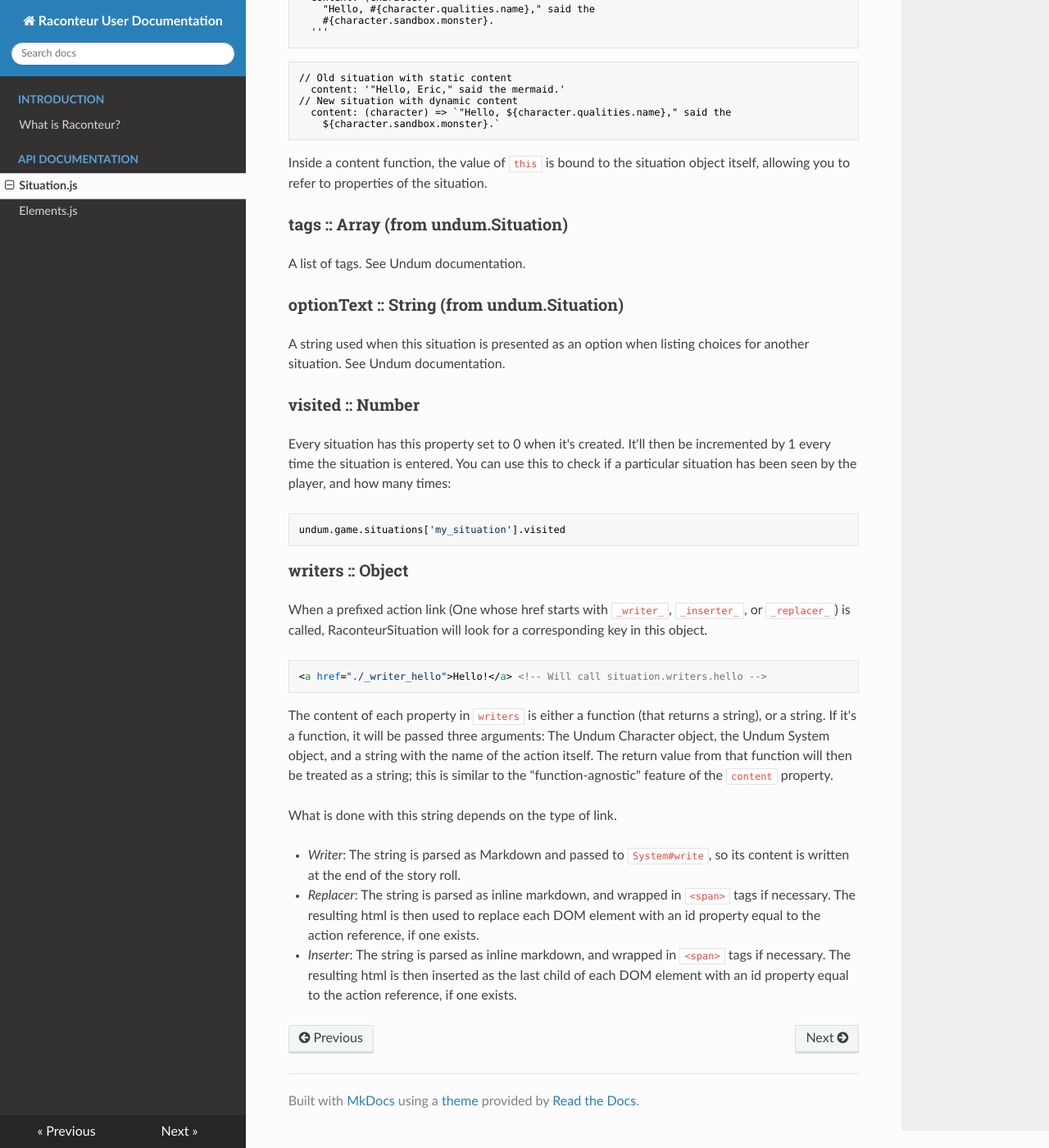
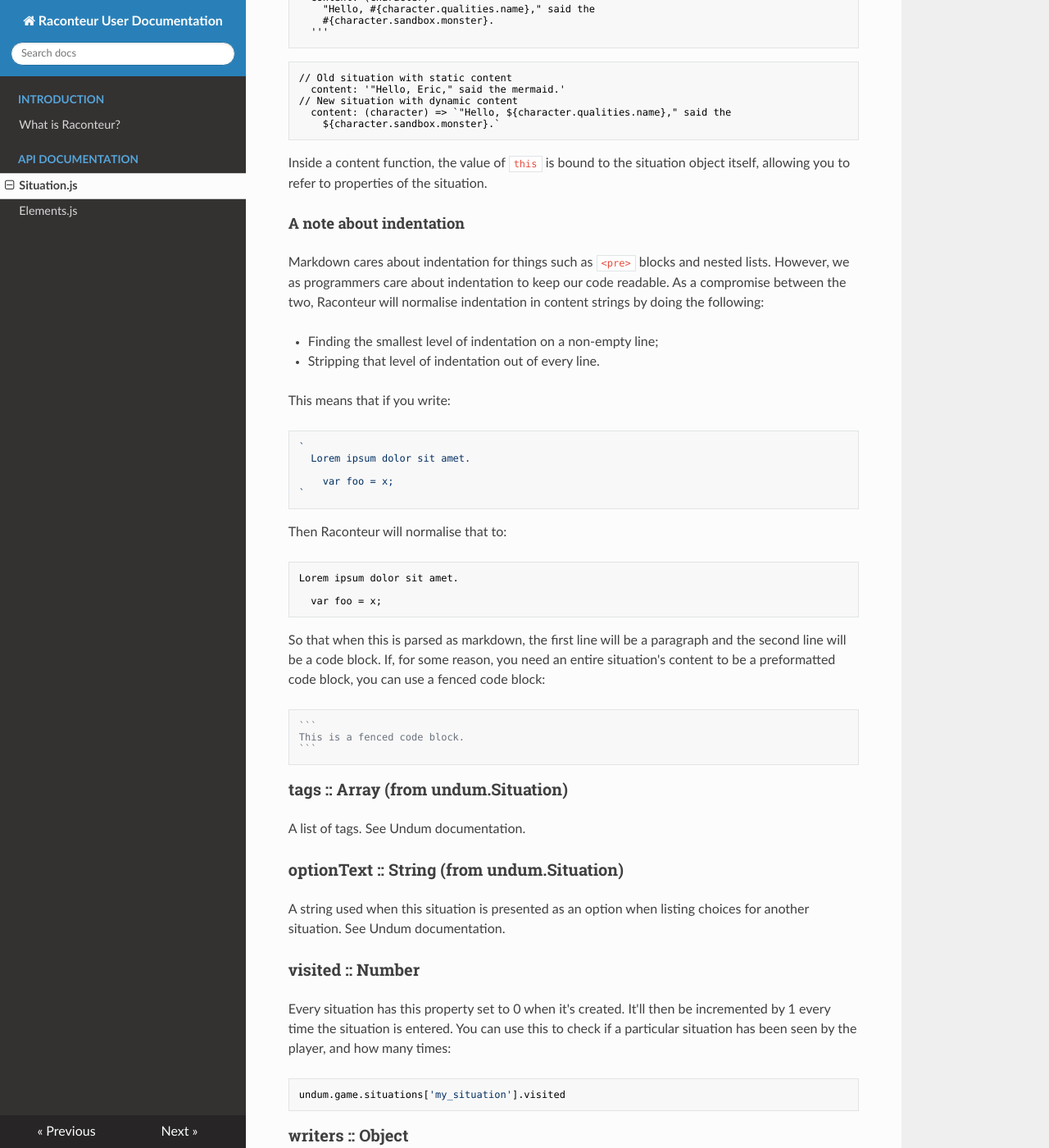
Before and after one commit to sequitur/raconteur, an MkDocs documentation site: the page built from docs/situation.md, in a window 1280 px wide and 1400 px high, scrolled down 2592 px. Shown: the whole window at 82% size. Built offline with MkDocs 1.6.1, drawn with Linux system fonts in a browser that asks for light colours; nearby versions of some CDN libraries; old or Windows-style settings are respelled for this version of MkDocs.

Commit message:
Fix indentation normalisation algorithm

````diff
--- a/docs/situation.md
+++ b/docs/situation.md
@@ -92,6 +92,39 @@
 
 Inside a content function, the value of `this` is bound to the situation object itself, allowing you to refer to properties of the situation.
 
+#### A note about indentation
+
+Markdown cares about indentation for things such as `<pre>` blocks and nested lists. However, we as programmers care about indentation to keep our code readable. As a compromise between the two, Raconteur will normalise indentation in content strings by doing the following:
+
+- Finding the smallest level of indentation on a non-empty line;
+- Stripping that level of indentation out of every line.
+
+This means that if you write:
+
+```javascript
+`
+  Lorem ipsum dolor sit amet.
+
+    var foo = x;
+`
+```
+
+Then Raconteur will normalise that to:
+
+```markdown
+Lorem ipsum dolor sit amet.
+
+  var foo = x;
+```
+
+So that when this is parsed as markdown, the first line will be a paragraph and the second line will be a code block. If, for some reason, you need an entire situation's content to be a preformatted code block, you can use a fenced code block:
+
+~~~markdown
+```
+This is a fenced code block.
+```
+~~~
+
 ### tags :: Array (from undum.Situation)
 
 A list of tags. See Undum documentation.
````
Also changed, not shown: 2 other files.
